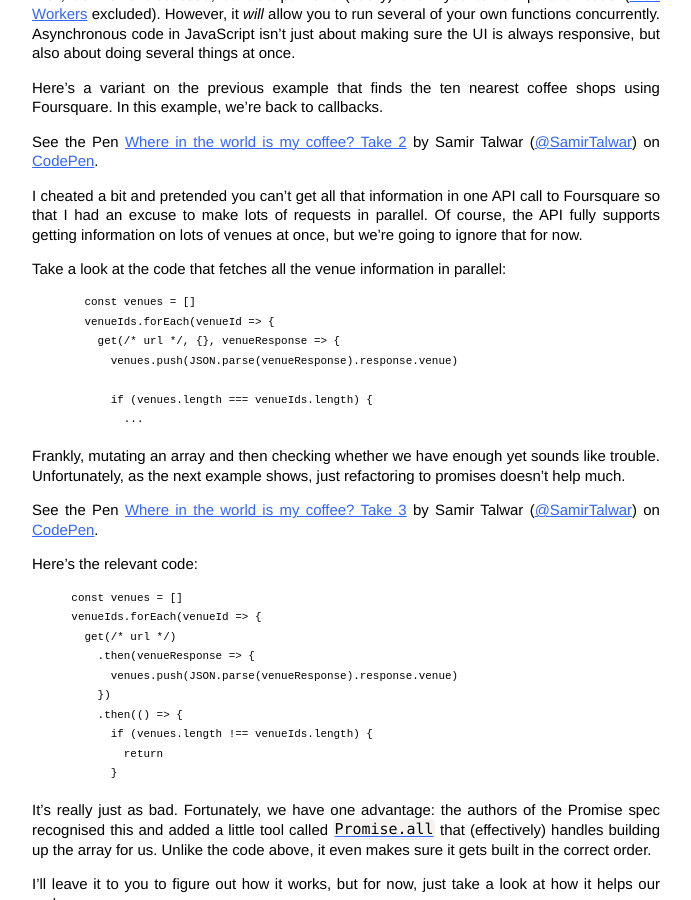
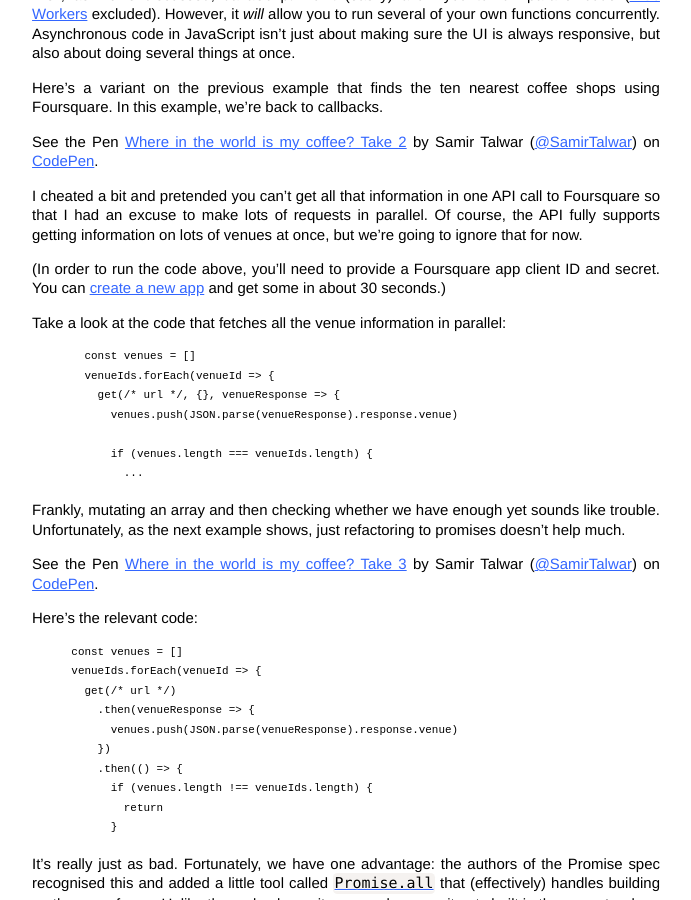
Before and after one commit to SamirTalwar/talks, a Jekyll site: the page built from 99-problems.md, in a window 1280 px wide and 900 px high, scrolled down 9183 px. Shown: the whole window, without its empty margins (294-985 px from the left). Built offline with Jekyll 4.4.1, drawn with Linux system fonts in a browser that asks for light colours; nearby versions of some CDN libraries; comment, search, counter and statistics services are not loaded.

Commit message:
Link to the Foursquare app registration page.

```diff
--- a/99-problems.md
+++ b/99-problems.md
@@ -367,6 +367,8 @@ Here's a variant on the previous example that finds the ten nearest coffee shops
 
 I cheated a bit and pretended you can't get all that information in one API call to Foursquare so that I had an excuse to make lots of requests in parallel. Of course, the API fully supports getting information on lots of venues at once, but we're going to ignore that for now.
 
+(In order to run the code above, you'll need to provide a Foursquare app client ID and secret. You can [create a new app][Foursquare / Create New App] and get some in about 30 seconds.)
+
 Take a look at the code that fetches all the venue information in parallel:
 
             const venues = []
@@ -410,6 +412,7 @@ I'll leave it to you to figure out how it works, but for now, just take a look a
 
 (By the by, the *async* library could have done this too with `async.map`; it's not quite as elegant but it's close.)
 
+[Foursquare / Create New App]: https://foursquare.com/developers/register
 [Web Workers]: https://developer.mozilla.org/en-US/docs/Web/API/Web_Workers_API/Using_web_workers
 [Promise.all]: https://developer.mozilla.org/en-US/docs/Web/JavaScript/Reference/Global_Objects/Promise/all
 
```
